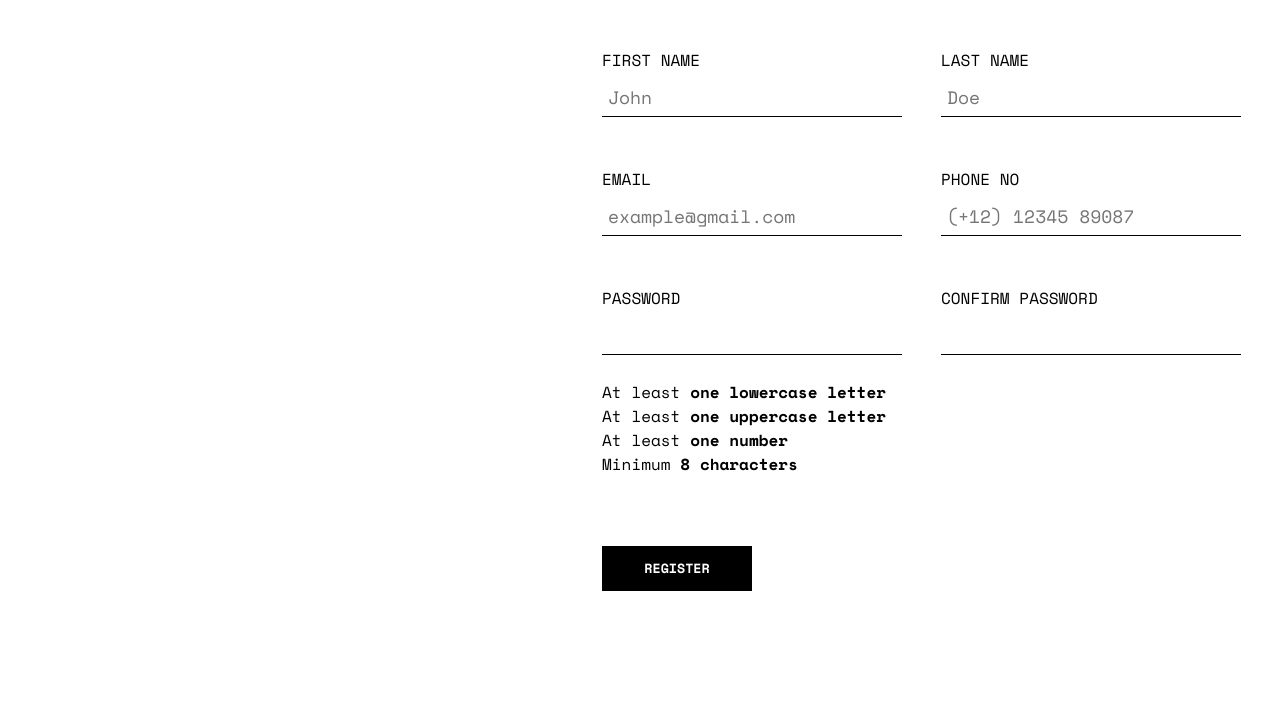
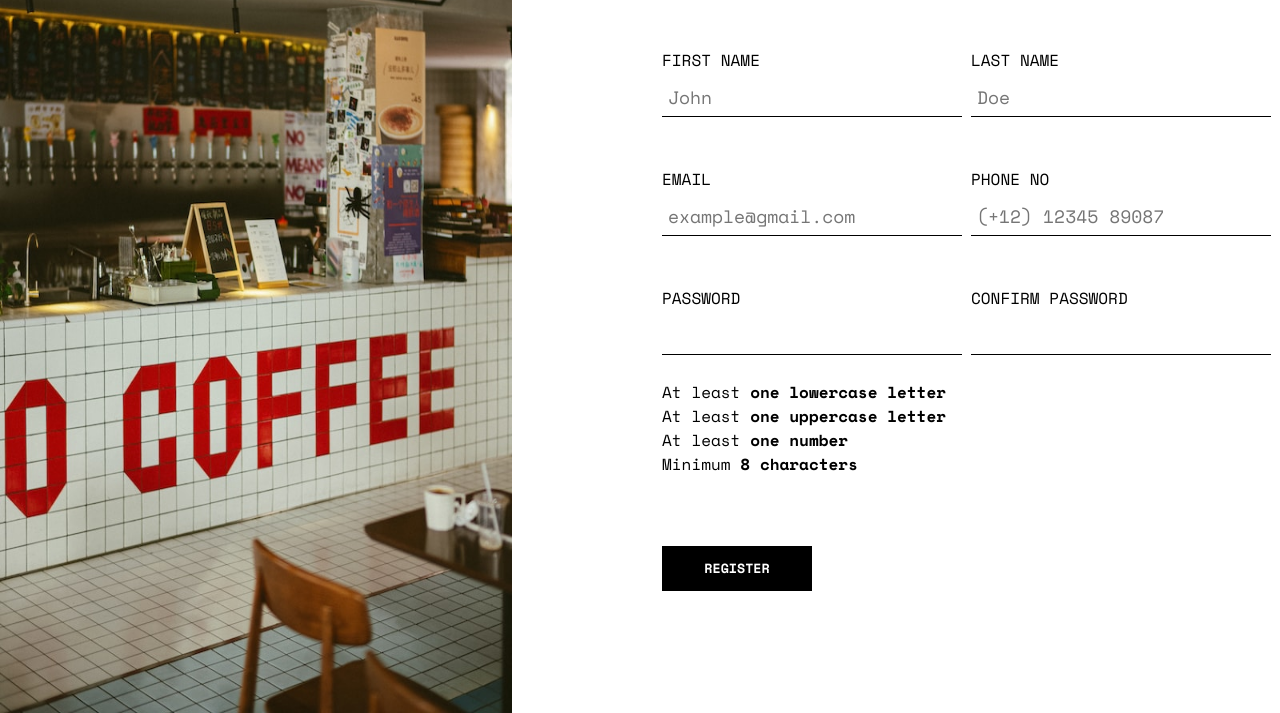
Before and after one commit to weasel-0/sign-up-form, a plain HTML site: page index.html in a window 1280 px wide. Shown: the part 137-850 px from the top of the page. Drawn offline with nearby package versions, Linux system fonts and the light colour scheme; the site is published under a folder, as on GitHub Pages, so addresses that start at the root find nothing.

Commit message:
fixed image not loading

```diff
--- a/index.html
+++ b/index.html
@@ -16,7 +16,7 @@
     <span class="title">CAFÈ &#8482;</span>
 
     <div class="container">
-      <img src="/assets/coffee.jpg" alt="coffee shop" class="left" />
+      <img src="assets/coffee.jpg" alt="coffee shop" class="left" />
 
       <form action="" class="right" method="">
         <h1>Sign up</h1>
```
